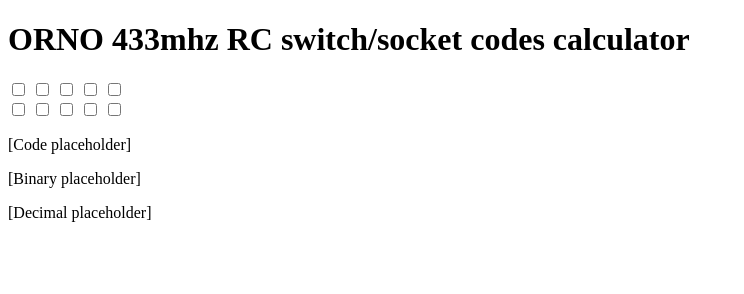
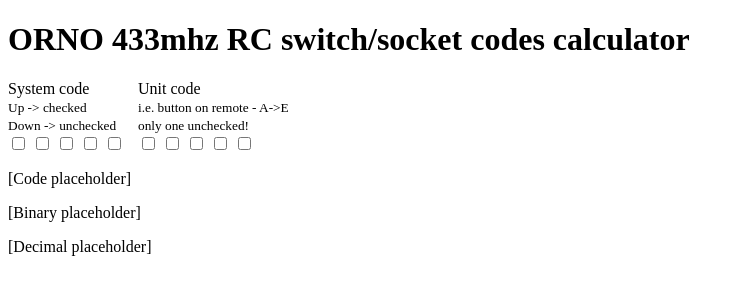
Before and after one commit to pskowronek/433-rc-switch-orno, a website: page codes-calculator/index.html in a window 1280 px wide. Shown: the whole page, without its empty margins (0-744 px from the left). Drawn offline with Linux system fonts and the light colour scheme.

Commit message:
UI aspect (akin to 90s l&f)

```diff
--- a/codes-calculator/index.html
+++ b/codes-calculator/index.html
@@ -13,7 +13,8 @@
   <h1>ORNO 433mhz RC switch/socket codes calculator</h1>
 
   <div>
-    <div class="checkbox-row" id="systemCode">
+    <div class="checkbox-row" id="systemCode" style="display: inline-block; margin-right: 10px;">
+      <div>System code<br/><small>Up -> checked</small><br/><small>Down -> unchecked</small></div>
       <!-- Checkboxes for systemCode -->
       <input type="checkbox" id="s1" onclick="checkboxStateChanged('result')">
       <input type="checkbox" id="s2" onclick="checkboxStateChanged('result')">
@@ -22,7 +23,8 @@
       <input type="checkbox" id="s5" onclick="checkboxStateChanged('result')">
     </div>
 
-    <div class="checkbox-row" id="unitCode">
+    <div class="checkbox-row" id="unitCode" style="display: inline-block">
+      <div>Unit code<br/><small>i.e. button on remote - A->E</small><br/><small>only one unchecked!</small></div>
       <!-- Checkboxes for unitCode -->
       <input type="checkbox" id="u1" onclick="checkboxStateChanged('result')">
       <input type="checkbox" id="u2" onclick="checkboxStateChanged('result')">
```
